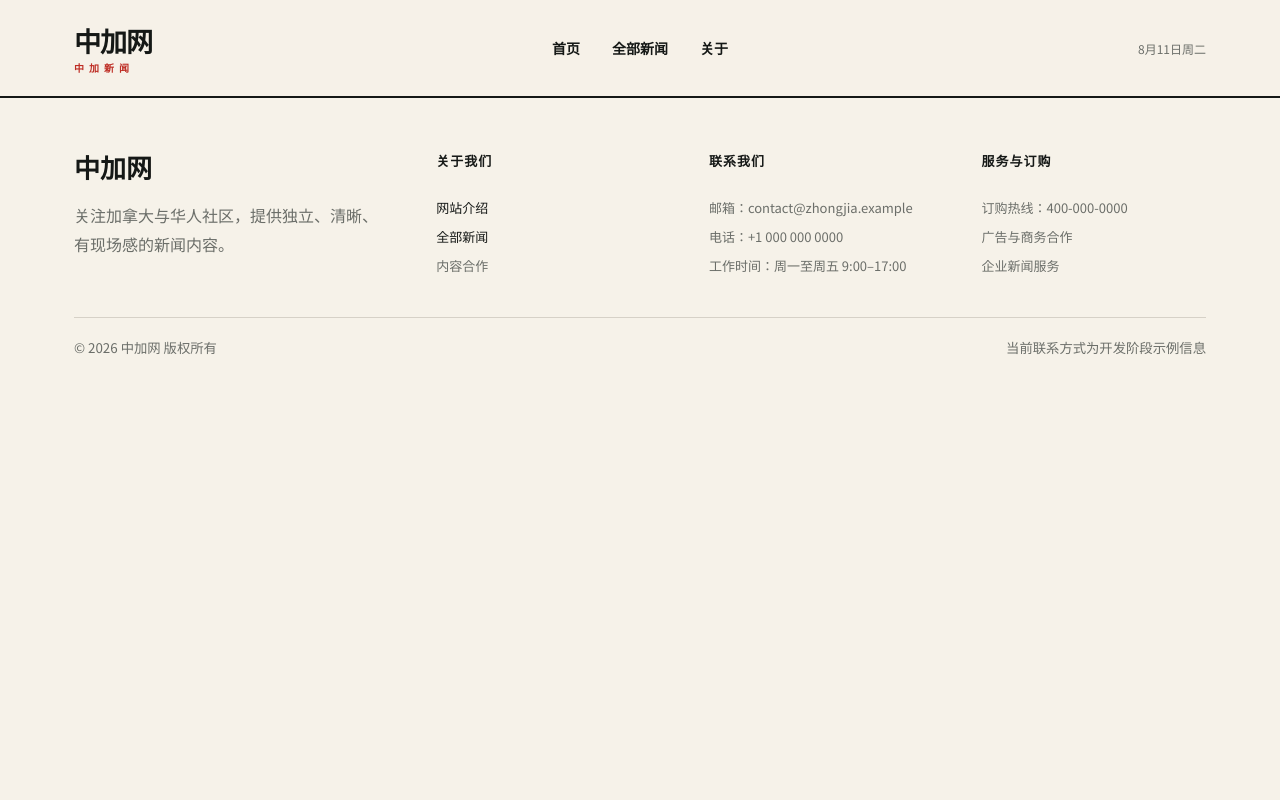
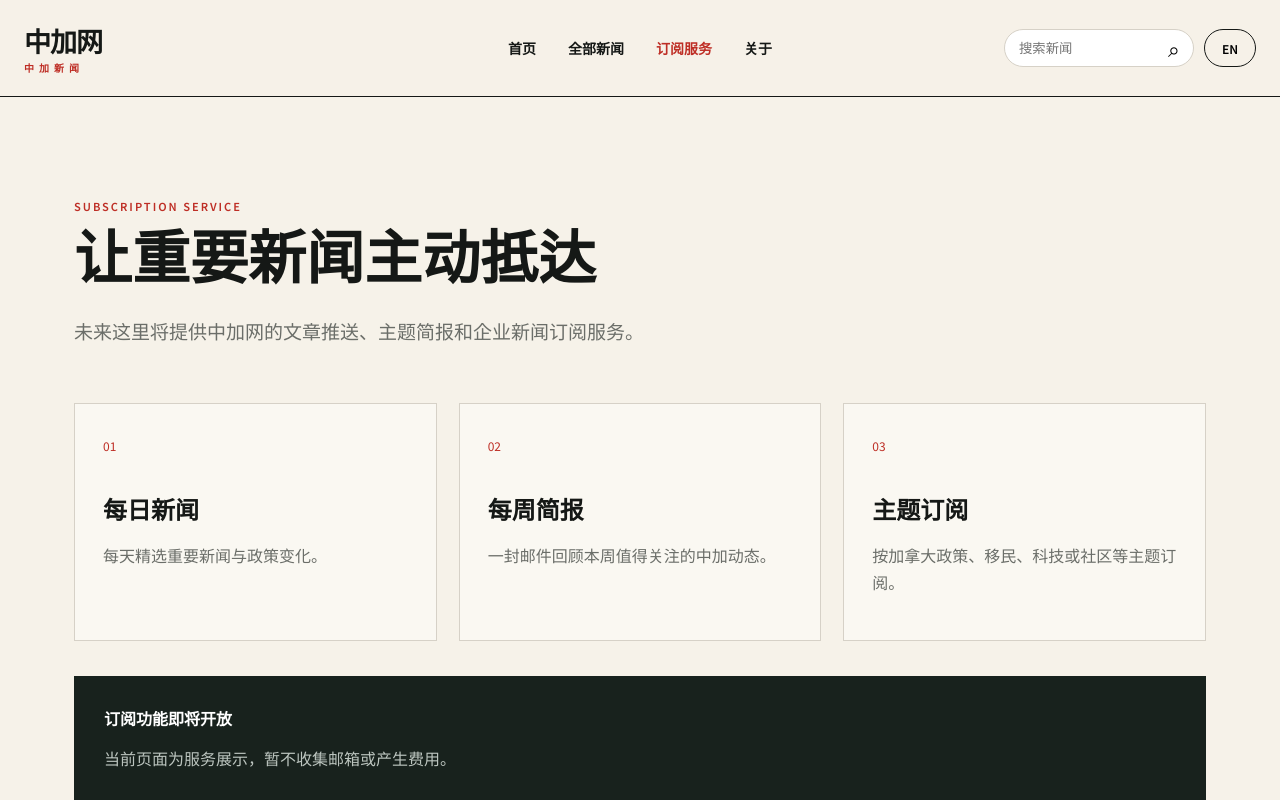
Before and after one commit to linsen25/news-web, a Nuxt app: page /subscribe in a window 1280 px wide. Shown: the top 800 px of the page. Built offline with nearby package versions, Linux system fonts and the light colour scheme.

Commit message:
feat: add news search language toggle and subscriptions

```diff
--- a/assets/css/main.css
+++ b/assets/css/main.css
@@ -8,12 +8,18 @@ a { color:inherit; text-decoration:none; }
 img { width:100%; display:block; object-fit:cover; }
 button { font:inherit; }
 .site-header { width:100%; border-bottom:1px solid var(--ink); background:rgba(246,242,233,.96); }
-.header-inner { max-width:1180px; margin:auto; min-height:96px; display:grid; grid-template-columns:1fr auto 1fr; align-items:center; padding:15px 24px; }
+.header-inner { max-width:1320px; margin:auto; min-height:96px; display:grid; grid-template-columns:minmax(145px,1fr) auto minmax(280px,1fr); align-items:center; gap:24px; padding:15px 24px; }
 .logo { font:900 27px 'Noto Serif SC'; letter-spacing:-1px; }
 .logo span { display:block; color:var(--red); font:600 10px 'Noto Sans SC'; letter-spacing:5px; }
 .site-header nav { display:flex; gap:32px; font-size:14px; font-weight:600; }
 .site-header nav a.router-link-active { color:var(--red); }
-.date { justify-self:end; color:var(--muted); font-size:12px; }
+.header-tools { justify-self:end; display:flex; align-items:center; gap:10px; }
+.header-search { display:flex; align-items:center; height:38px; border:1px solid var(--line); border-radius:99px; background:#fff; overflow:hidden; }
+.header-search input { width:150px; height:100%; padding:0 5px 0 14px; border:0; outline:0; background:transparent; }
+.header-search button { width:38px; height:38px; border:0; background:transparent; cursor:pointer; font-size:21px; }
+.header-search:focus-within { border-color:var(--ink); }
+.language-toggle { min-width:52px; height:38px; padding:0 12px; border:1px solid var(--ink); border-radius:99px; background:transparent; cursor:pointer; font-size:12px; font-weight:600; }
+.language-toggle:hover { background:var(--ink); color:white; }
 .container { max-width:1180px; margin:auto; padding:0 24px 80px; }
 .edition { min-height:110px; display:flex; align-items:center; justify-content:space-between; border-bottom:1px solid var(--line); }
 .edition span,.section-head span,.newsletter span,.listing-head>span { color:var(--red); font-size:11px; font-weight:600; letter-spacing:2px; }
@@ -71,7 +77,19 @@ a.category:hover { text-decoration:underline; }
 .story-body blockquote { margin:40px 0; padding:20px 28px; border-left:4px solid var(--red); background:#ebe6db; font-size:22px; font-weight:600; }
 .story-tags { max-width:720px; margin:45px auto 0; border-top:1px solid var(--line); padding-top:20px; display:flex; gap:10px; color:var(--red); font-size:12px; }
 .preview-banner { position:sticky; top:0; z-index:5; padding:10px 20px; color:#18221d; background:#e2ff71; text-align:center; font-size:13px; font-weight:600; }
-@media (max-width:760px) { .header-inner{grid-template-columns:1fr auto}.date{display:none}.site-header nav{gap:14px}.article-card.featured{grid-template-columns:1fr;gap:22px}.featured .card-image img{height:300px}.featured .card-copy h2,.story-header h1{font-size:36px}.cards-grid{grid-template-columns:1fr}.edition p{font-size:15px}.archive-list .article-card{grid-template-columns:1fr}.archive-list .card-image img{height:220px}.newsletter{align-items:start;gap:24px;flex-direction:column}.footer-grid{grid-template-columns:1fr;gap:30px}.footer-bottom{flex-direction:column} }
+.subscription-page { padding-top:90px; }
+.subscription-page>.eyebrow { color:var(--red); letter-spacing:2px; font-size:11px; font-weight:600; }
+.subscription-page>h1 { max-width:780px; margin:10px 0 18px; font:900 58px/1.2 'Noto Serif SC'; }
+.subscription-lead { max-width:720px; color:var(--muted); font-size:19px; line-height:1.8; }
+.subscription-grid { display:grid; grid-template-columns:repeat(3,1fr); gap:22px; margin-top:55px; }
+.subscription-grid article { min-height:230px; padding:28px; border:1px solid var(--line); background:#faf8f2; }
+.subscription-grid span { color:var(--red); font-size:12px; }
+.subscription-grid h2 { margin:35px 0 12px; font:700 24px 'Noto Serif SC'; }
+.subscription-grid p { color:var(--muted); line-height:1.7; }
+.subscription-coming { margin-top:35px; padding:30px; background:#18221d; color:white; }
+.subscription-coming p { margin-bottom:0; color:#bcc5bf; }
+@media (max-width:980px) { .header-inner{grid-template-columns:1fr auto}.header-tools{grid-column:1/-1;justify-self:stretch}.header-search{flex:1}.header-search input{width:100%}.site-header nav{gap:18px} }
+@media (max-width:760px) { .header-inner{grid-template-columns:1fr auto;gap:14px}.site-header nav{grid-column:1/-1;grid-row:2;overflow-x:auto;gap:18px;white-space:nowrap}.header-tools{grid-column:1/-1;grid-row:3}.article-card.featured{grid-template-columns:1fr;gap:22px}.featured .card-image img{height:300px}.featured .card-copy h2,.story-header h1,.subscription-page>h1{font-size:36px}.cards-grid,.subscription-grid{grid-template-columns:1fr}.edition p{font-size:15px}.archive-list .article-card{grid-template-columns:1fr}.archive-list .card-image img{height:220px}.newsletter{align-items:start;gap:24px;flex-direction:column}.footer-grid{grid-template-columns:1fr;gap:30px}.footer-bottom{flex-direction:column} }
 .article-body .media-image { margin:32px 0; text-align:center; }
 .article-body .media-image img { display:block; max-width:100%; height:auto; margin:0 auto; border-radius:10px; }
 .article-body .media-image figcaption { margin-top:10px; color:#66736d; font-size:14px; }
--- a/layouts/default.vue
+++ b/layouts/default.vue
@@ -4,11 +4,20 @@
       <div class="header-inner">
         <NuxtLink class="logo" to="/">中加网<span>中加新闻</span></NuxtLink>
         <nav>
-          <NuxtLink to="/">首页</NuxtLink>
-          <NuxtLink to="/articles">全部新闻</NuxtLink>
-          <a href="#about">关于</a>
+          <NuxtLink to="/">{{ text.home }}</NuxtLink>
+          <NuxtLink to="/articles">{{ text.news }}</NuxtLink>
+          <NuxtLink to="/subscribe">{{ text.subscribe }}</NuxtLink>
+          <a href="#about">{{ text.about }}</a>
         </nav>
-        <span class="date">{{ today }}</span>
+        <div class="header-tools">
+          <form class="header-search" role="search" @submit.prevent="search">
+            <input v-model="keyword" :placeholder="text.search" :aria-label="text.search">
+            <button type="submit" :aria-label="text.submitSearch">⌕</button>
+          </form>
+          <button class="language-toggle" type="button" @click="toggleLanguage">
+            {{ language === 'zh' ? 'EN' : '中文' }}
+          </button>
+        </div>
       </div>
     </header>
     <main><slot /></main>
@@ -16,39 +25,54 @@
       <div class="footer-grid">
         <section class="footer-brand">
           <strong>中加网</strong>
-          <p>关注加拿大与华人社区，提供独立、清晰、有现场感的新闻内容。</p>
+          <p>{{ text.introduction }}</p>
         </section>
         <section>
-          <h2>关于我们</h2>
-          <a href="#about">网站介绍</a>
-          <NuxtLink to="/articles">全部新闻</NuxtLink>
-          <span>内容合作</span>
+          <h2>{{ text.aboutUs }}</h2>
+          <a href="#about">{{ text.siteIntroduction }}</a>
+          <NuxtLink to="/articles">{{ text.news }}</NuxtLink>
+          <span>{{ text.contentCooperation }}</span>
         </section>
         <section>
-          <h2>联系我们</h2>
-          <span>邮箱：contact@zhongjia.example</span>
-          <span>电话：+1 000 000 0000</span>
-          <span>工作时间：周一至周五 9:00–17:00</span>
+          <h2>{{ text.contact }}</h2>
+          <span>Email: contact@zhongjia.example</span>
+          <span>{{ text.phone }}: +1 000 000 0000</span>
+          <span>{{ text.hours }}</span>
         </section>
         <section>
-          <h2>服务与订购</h2>
-          <span>订购热线：400-000-0000</span>
-          <span>广告与商务合作</span>
-          <span>企业新闻服务</span>
+          <h2>{{ text.services }}</h2>
+          <NuxtLink to="/subscribe">{{ text.subscribe }}</NuxtLink>
+          <span>{{ text.business }}</span>
+          <span>{{ text.enterprise }}</span>
         </section>
       </div>
       <div class="footer-bottom">
-        <small>© {{ new Date().getFullYear() }} 中加网 版权所有</small>
-        <small>当前联系方式为开发阶段示例信息</small>
+        <small>© {{ new Date().getFullYear() }} 中加网</small>
+        <small>{{ text.placeholderNotice }}</small>
       </div>
     </footer>
   </div>
 </template>
 
 <script setup lang="ts">
-const today = new Intl.DateTimeFormat('zh-CN', {
-  month: 'long',
-  day: 'numeric',
-  weekday: 'short',
-}).format(new Date());
+const language = useCookie<'zh' | 'en'>('site-language', { default: () => 'zh' });
+const keyword = ref('');
+const copy = {
+  zh: {
+    home: '首页', news: '全部新闻', subscribe: '订阅服务', about: '关于', search: '搜索新闻', submitSearch: '提交搜索',
+    introduction: '关注加拿大与华人社区，提供独立、清晰、有现场感的新闻内容。', aboutUs: '关于我们', siteIntroduction: '网站介绍', contentCooperation: '内容合作',
+    contact: '联系我们', phone: '电话', hours: '工作时间：周一至周五 9:00–17:00', services: '服务与订购', business: '广告与商务合作', enterprise: '企业新闻服务', placeholderNotice: '当前联系方式为开发阶段示例信息',
+  },
+  en: {
+    home: 'Home', news: 'All News', subscribe: 'Subscriptions', about: 'About', search: 'Search news', submitSearch: 'Search',
+    introduction: 'Independent and clear reporting focused on Canada and Chinese communities.', aboutUs: 'About Us', siteIntroduction: 'Our Story', contentCooperation: 'Editorial Partnerships',
+    contact: 'Contact', phone: 'Phone', hours: 'Hours: Monday–Friday, 9:00–17:00', services: 'Services', business: 'Advertising & Partnerships', enterprise: 'Enterprise News Service', placeholderNotice: 'Contact details are placeholders during development',
+  },
+} as const;
+const text = computed(() => copy[language.value]);
+const toggleLanguage = () => { language.value = language.value === 'zh' ? 'en' : 'zh'; };
+const search = async () => {
+  const q = keyword.value.trim();
+  await navigateTo({ path: '/articles', query: q ? { q } : {} });
+};
 </script>
--- a/pages/articles/index.vue
+++ b/pages/articles/index.vue
@@ -48,6 +48,7 @@ const [{ data: articles }, { data: categories }, { data: tags }] = await Promise
 
 const selectedCategory = computed(() => String(route.query.category || ''));
 const selectedTag = computed(() => String(route.query.tag || ''));
+const searchKeyword = computed(() => String(route.query.q || '').trim().toLocaleLowerCase());
 
 const descendantIds = (selected: PublicCategory) => {
   const ids = new Set<number>([selected.id]);
@@ -75,6 +76,14 @@ const filteredArticles = computed(() => {
   if (selectedTag.value) {
     result = result.filter((article) => article.tags.some((tag) => tag.slug === selectedTag.value));
   }
+  if (searchKeyword.value) {
+    result = result.filter((article) => [
+      article.title,
+      article.summary,
+      article.category.name,
+      ...article.tags.map((tag) => tag.name),
+    ].join(' ').toLocaleLowerCase().includes(searchKeyword.value));
+  }
   return result;
 });
 
--- /dev/null
+++ b/pages/subscribe.vue
@@ -0,0 +1,23 @@
+<template>
+  <div class="container subscription-page">
+    <p class="eyebrow">SUBSCRIPTION SERVICE</p>
+    <h1>{{ text.title }}</h1>
+    <p class="subscription-lead">{{ text.introduction }}</p>
+    <section class="subscription-grid">
+      <article><span>01</span><h2>{{ text.daily }}</h2><p>{{ text.dailyCopy }}</p></article>
+      <article><span>02</span><h2>{{ text.weekly }}</h2><p>{{ text.weeklyCopy }}</p></article>
+      <article><span>03</span><h2>{{ text.custom }}</h2><p>{{ text.customCopy }}</p></article>
+    </section>
+    <div class="subscription-coming"><strong>{{ text.coming }}</strong><p>{{ text.notice }}</p></div>
+  </div>
+</template>
+
+<script setup lang="ts">
+const language = useCookie<'zh' | 'en'>('site-language', { default: () => 'zh' });
+const copy = {
+  zh: { title: '让重要新闻主动抵达', introduction: '未来这里将提供中加网的文章推送、主题简报和企业新闻订阅服务。', daily: '每日新闻', dailyCopy: '每天精选重要新闻与政策变化。', weekly: '每周简报', weeklyCopy: '一封邮件回顾本周值得关注的中加动态。', custom: '主题订阅', customCopy: '按加拿大政策、移民、科技或社区等主题订阅。', coming: '订阅功能即将开放', notice: '当前页面为服务展示，暂不收集邮箱或产生费用。' },
+  en: { title: 'News that reaches you', introduction: 'Article alerts, topic briefings, and enterprise subscriptions will be available here.', daily: 'Daily News', dailyCopy: 'A daily selection of major stories and policy updates.', weekly: 'Weekly Briefing', weeklyCopy: 'A concise review of the week across Canada and Chinese communities.', custom: 'Topic Alerts', customCopy: 'Follow policy, immigration, technology, community, and more.', coming: 'Subscriptions are coming soon', notice: 'This is a preview page. No email addresses or payments are collected yet.' },
+} as const;
+const text = computed(() => copy[language.value]);
+useHead({ title: () => text.value.title });
+</script>
```
